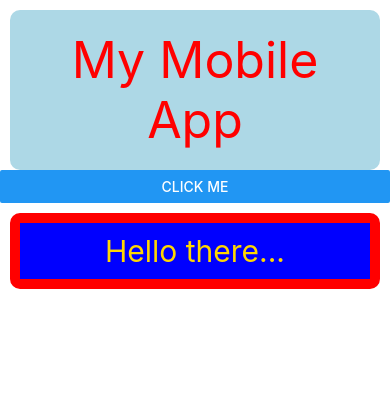
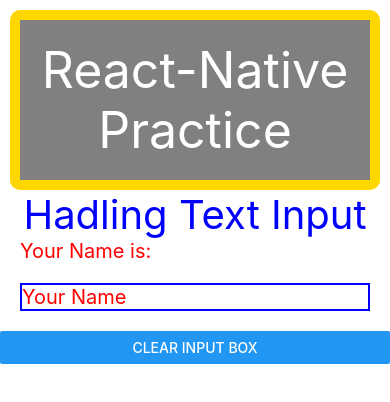
Before and after one commit to AliAzeem92/Learning-React-Native, a React Native app: screen / in a window 390 px wide. Shown: the top 402 px of the page. Built offline with nearby package versions, Linux system fonts and the light colour scheme.

Commit message:
Text input Handling

```diff
--- a/App.tsx
+++ b/App.tsx
@@ -1,15 +1,44 @@
-import React from 'react';
-import {View} from 'react-native';
+import React, { useState } from 'react';
+import {Button, StyleSheet, Text, TextInput, View} from 'react-native';
 import Header from './components/Header';
-import TextBox from './components/TextBoxs';
 
 const App = () => {
+  const [name,useName] = useState("");
+
   return (
     <View>
       <Header />
-      <TextBox />
+      <Text style={styles.heading} >Hadling Text Input</Text>
+      <Text style={styles.changeHeading} >Your Name is: {name} </Text>
+      <TextInput
+      style={styles.textInput}
+      placeholder='Your Name '
+      value={name}
+      onChangeText={(text)=>useName(text)}
+      />
+      <Button title='Clear Input Box' onPress={()=>{useName('')}} />
     </View>
   );
 };
 
+const styles = StyleSheet.create({
+  heading: {
+    textAlign:'center',
+    fontSize:40,
+    color:'blue'
+  },
+  changeHeading: {
+    marginLeft:20,
+    fontSize:20,
+    color:'red'
+  },
+  textInput: {
+  color:'red',
+  borderWidth:2,
+  margin:20,
+  fontSize:20,
+  borderColor:'blue'
+  }
+})
+
 export default App;
--- a/components/Header.tsx
+++ b/components/Header.tsx
@@ -8,15 +8,17 @@ const Header = () => {
         style={{
           textAlign: 'center',
           fontSize: 50,
-          backgroundColor: 'lightblue',
-          color: 'red',
+          backgroundColor: 'grey',
+          color: 'white',
           marginTop: 10,
           marginLeft: 10,
           marginRight: 10,
           borderRadius: 10,
+          borderWidth: 10,
+          borderColor: 'gold' ,
           padding: 20,
         }}>
-        My Mobile App
+        React-Native Practice
       </Text>
     </View>
   );
--- a/components/TextBoxs.tsx
+++ b/components/TextBoxs.tsx
@@ -3,16 +3,15 @@ import {Button, Text, View} from 'react-native';
 import EXStyle from '../globleCSS';
 
 export default function TextBox() {
-  const [firstName, secondName] = useState('Hello there...');
-  function name() {
-    secondName('My Name is Ali Azeem');
+  const [firstValue, seconeValue] = useState('Hello There......');
+  function name () {
+    seconeValue('My name is Ali Azeem')
   }
 
   return (
     <View>
-      <Text></Text>
-      <Button title="Click Me" onPress={name} />
-      <Text style={EXStyle.text}>{firstName}</Text>
+      <Text style={EXStyle.text} >{firstValue} </Text>
+      <Button title='Click Me' onPress={name} />
     </View>
   );
 }
```
